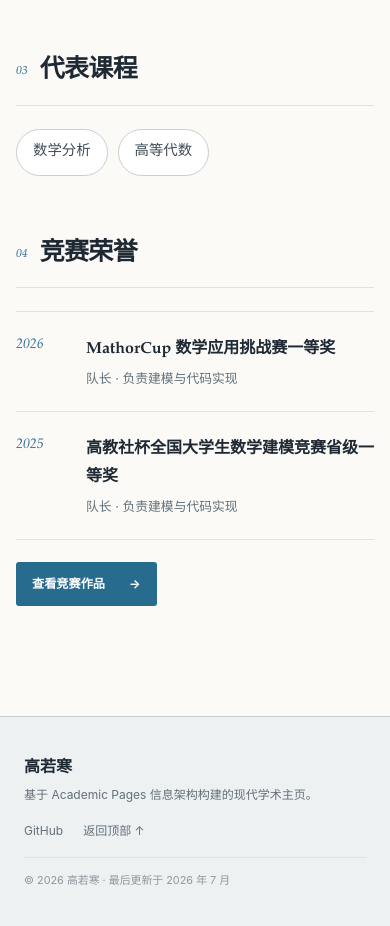
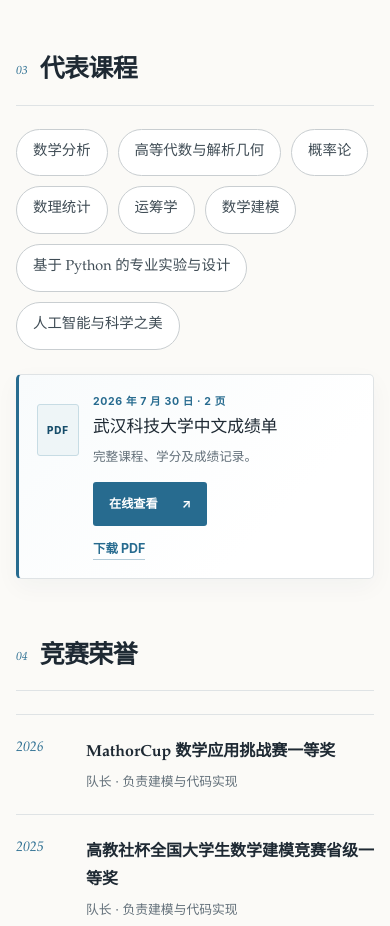
Before and after one commit to gaoruohan2006-beep/rayan-gao-personal-site, a Next.js app: page / in a window 390 px wide. Shown: the part 1880-2806 px from the top of the page. Built offline with nearby package versions, Linux system fonts and the light colour scheme.

Commit message:
Add coursework and transcript

```diff
--- a/app/globals.css
+++ b/app/globals.css
@@ -525,6 +525,70 @@ html[data-language="zh"] .empty-record h3 {
   color: #3f4c55;
   font-family: var(--serif);
   font-size: 0.9rem;
+}
+
+.transcript-card {
+  margin-top: 24px;
+  padding: 20px;
+  display: grid;
+  grid-template-columns: 48px minmax(0, 1fr) auto;
+  gap: 18px;
+  align-items: center;
+  background: linear-gradient(135deg, #f8fbfc 0%, var(--surface) 72%);
+  border: 1px solid var(--line);
+  border-left: 3px solid var(--blue);
+  border-radius: 5px;
+  box-shadow: 0 8px 24px rgba(35, 62, 75, 0.04);
+}
+
+.transcript-mark {
+  width: 48px;
+  height: 58px;
+  display: grid;
+  place-items: center;
+  background: #eef5f7;
+  border: 1px solid #c7dce4;
+  border-radius: 3px;
+  color: var(--blue-dark);
+  font-size: 0.62rem;
+  font-weight: 800;
+  letter-spacing: 0.08em;
+}
+
+.transcript-meta {
+  margin: 0;
+  color: var(--blue);
+  font-size: 0.66rem;
+  font-weight: 750;
+  letter-spacing: 0.06em;
+  text-transform: uppercase;
+}
+
+.transcript-copy h3 {
+  margin: 5px 0 4px;
+  font-family: var(--serif);
+  font-size: 1.05rem;
+}
+
+.transcript-copy > p:last-child {
+  margin: 0;
+  color: var(--muted);
+  font-size: 0.79rem;
+}
+
+.transcript-actions {
+  display: flex;
+  align-items: center;
+  gap: 18px;
+}
+
+.transcript-actions .academic-button {
+  margin-top: 0;
+  white-space: nowrap;
+}
+
+.transcript-actions .text-button {
+  white-space: nowrap;
 }
 
 .achievement-list {
@@ -1194,6 +1258,24 @@ html[data-language="zh"] .empty-record h3 {
     gap: 14px;
   }
 
+  .transcript-card {
+    grid-template-columns: 42px minmax(0, 1fr);
+    gap: 14px;
+    padding: 18px;
+  }
+
+  .transcript-mark {
+    width: 42px;
+    height: 52px;
+  }
+
+  .transcript-actions {
+    grid-column: 2;
+    align-items: flex-start;
+    flex-direction: column;
+    gap: 13px;
+  }
+
   .document-card-header {
     grid-template-columns: 42px minmax(0, 1fr);
     gap: 14px;
--- a/app/page.tsx
+++ b/app/page.tsx
@@ -38,6 +38,25 @@ const achievements = [
     en: "Provincial First Prize, CUMCM",
   },
 ];
+
+const coursework = [
+  { zh: "数学分析", en: "Mathematical Analysis" },
+  { zh: "高等代数与解析几何", en: "Advanced Algebra & Analytic Geometry" },
+  { zh: "概率论", en: "Probability Theory" },
+  { zh: "数理统计", en: "Mathematical Statistics" },
+  { zh: "运筹学", en: "Operations Research" },
+  { zh: "数学建模", en: "Mathematical Modeling" },
+  {
+    zh: "基于 Python 的专业实验与设计",
+    en: "Python-Based Professional Practice & Design",
+  },
+  {
+    zh: "人工智能与科学之美",
+    en: "Artificial Intelligence & the Beauty of Science",
+  },
+] as const;
+
+const transcriptFile = "/docs/wust-chinese-academic-transcript.pdf";
 
 export default function Home() {
   return (
@@ -147,9 +166,53 @@ export default function Home() {
           <h2><Localized zh="代表课程" en="Selected Coursework" /></h2>
         </div>
         <div className="course-list">
-          <span><Localized zh="数学分析" en="Mathematical Analysis" /></span>
-          <span><Localized zh="高等代数" en="Advanced Algebra" /></span>
+          {coursework.map((course) => (
+            <span className="course-pill" key={course.zh}>
+              <Localized zh={course.zh} en={course.en} />
+            </span>
+          ))}
         </div>
+        <article className="transcript-card">
+          <div className="transcript-mark" aria-hidden="true">PDF</div>
+          <div className="transcript-copy">
+            <p className="transcript-meta">
+              <Localized
+                zh="2026 年 7 月 30 日 · 2 页"
+                en="Issued July 30, 2026 · 2 pages"
+              />
+            </p>
+            <h3>
+              <Localized
+                zh="武汉科技大学中文成绩单"
+                en="WUST Chinese Academic Transcript"
+              />
+            </h3>
+            <p>
+              <Localized
+                zh="完整课程、学分及成绩记录。"
+                en="Complete record of coursework, credits, and grades."
+              />
+            </p>
+          </div>
+          <div className="transcript-actions">
+            <a
+              className="academic-button"
+              href={`${withBasePath(transcriptFile)}#view=FitH`}
+              target="_blank"
+              rel="noreferrer"
+            >
+              <Localized zh="在线查看" en="View transcript" />
+              <span aria-hidden="true">↗</span>
+            </a>
+            <a
+              className="text-button"
+              href={withBasePath(transcriptFile)}
+              download="Rayan-Gao-WUST-Transcript.pdf"
+            >
+              <Localized zh="下载 PDF" en="Download PDF" />
+            </a>
+          </div>
+        </article>
       </section>
 
       <section className="content-section">
```
Also changed, not shown: 2 other files (tests, documents, lock files or other folders).
